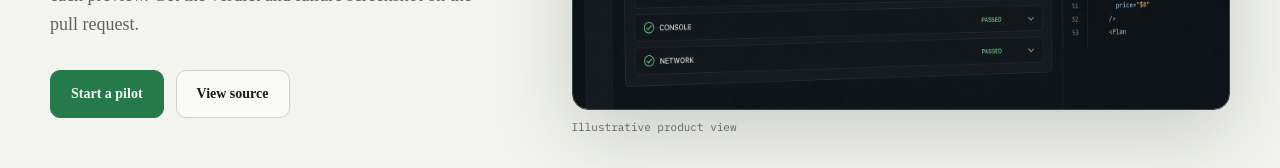
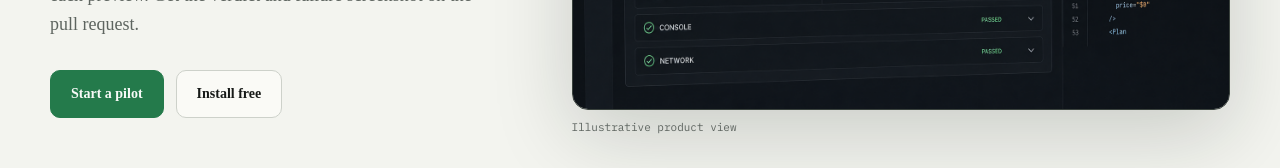
Before and after one commit to ACHultman/pr-qa-copilot, a Next.js app in the folder licensing/: page / in a window 1280 px wide. Shown: the part 530-698 px from the top of the page. Built offline with nearby package versions, Linux system fonts and the light colour scheme.

Commit message:
Link hero to quick start (#19)

```diff
--- a/licensing/pages/index.tsx
+++ b/licensing/pages/index.tsx
@@ -55,7 +55,7 @@ export default function Home() {
             <p className="heroText">Run sign-in, checkout, and other multi-step journeys against each preview. Get the verdict and failure screenshot on the pull request.</p>
             <div className="heroActions">
               <a className="button primary" href={pilotEmail}>Start a pilot</a>
-              <a className="button secondary" href="https://github.com/ACHultman/pr-qa-copilot">View source</a>
+              <a className="button secondary" href="https://github.com/ACHultman/pr-qa-copilot#quick-start">Install free</a>
             </div>
           </div>
 
```
